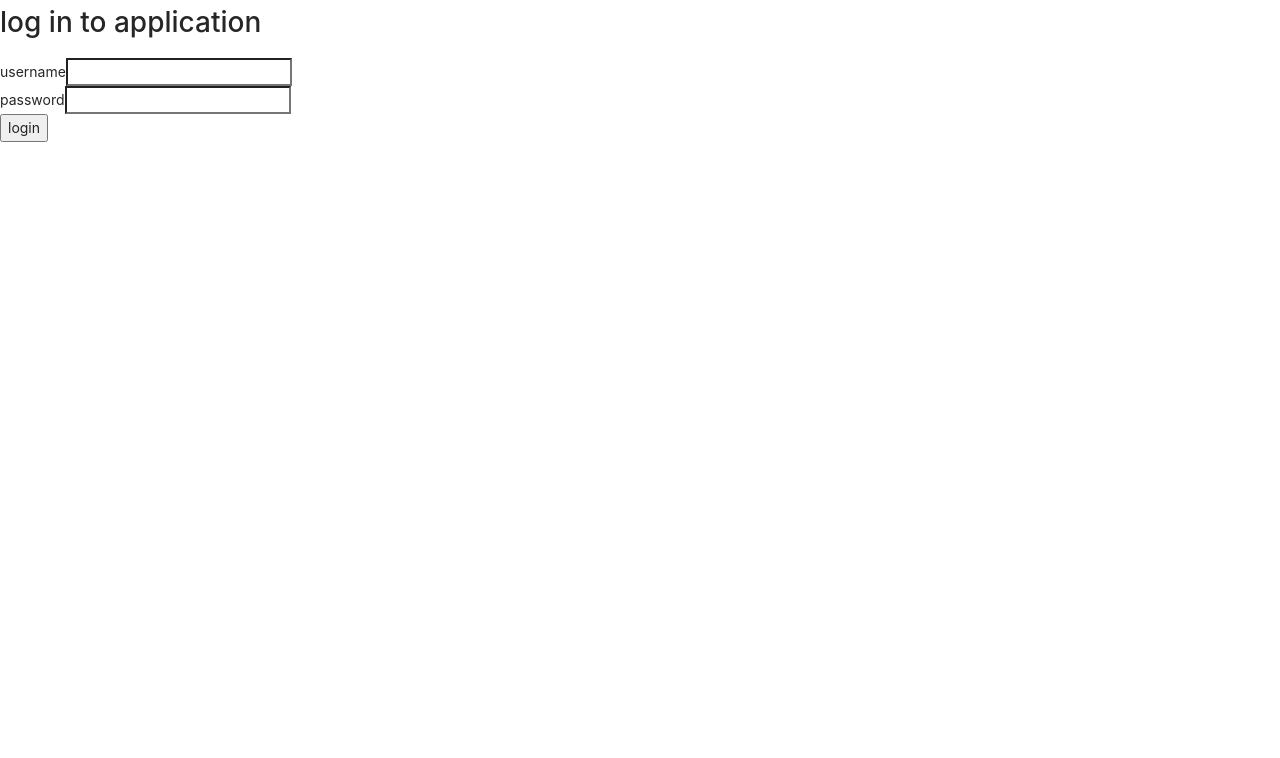
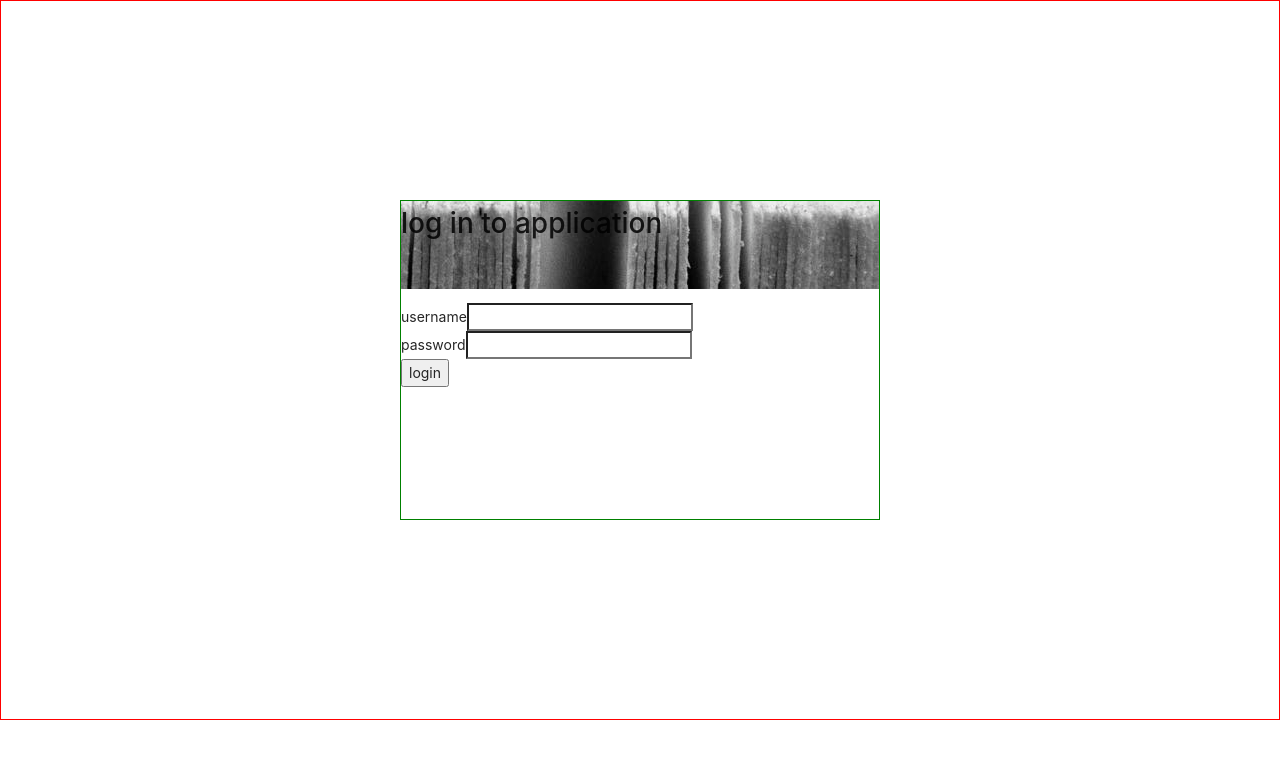
Before and after one commit to damigreen/BlogKeep, a React (Create React App) app: page / in a window 1280 px wide. Shown: the top 758 px of the page. Built offline with nearby package versions, Linux system fonts and the light colour scheme; no server answers.

Commit message:
Created a layout  for login page

```diff
--- a/src/App.css
+++ b/src/App.css
@@ -46,6 +46,34 @@ Style for the App Component
 }
 
 /*
+Login page
+*/
+
+.login-page{
+  display: flex;
+  flex-direction: column;
+  align-items: center;
+  justify-content: center;
+  border: 1px solid red;
+  height: 45rem;
+  /* height: 720px; */
+}
+
+.login-page-center{
+  /* margin: 0 auto; */
+  width: 30rem;
+  height: 40vh;
+
+  border: 1px solid green;
+}
+.login-page-header{
+  height: 11vh;
+  background: no-repeat center url(../src/images/stock-photo-16260189.jpg);
+}
+
+
+
+/*
 Navigation
 */
 .nav-main {
@@ -81,14 +109,15 @@ Style for the Blogs Component
   justify-content: space-between;
   width: 50em;
 }
-.col-list-flex {
+
+.col-list-flex .info{
   width: auto;
   padding: 5px;
 }
 
 .col-list-flex.header {
   background-color: #242b31;
-  width: 48em;
+  width: 50em;
   padding: 5px;
   height: 6vh;
 
@@ -133,18 +162,19 @@ Blog Content
 */
 
 .blog-text-foot{
-  font-family: Georgia, 'Times New Roman', Times, sans-serif;
+  font-family: Arial, Helvetica, serif;
   color: grey;
   font-size: 13;
   float: right;
 }
 
 .blog-content {
-  background-color: #E0e0e0;
   margin: 0 auto;
   width: 55%;
-  border-width: 1px 1px 1px 7px;
-  box-shadow: 0.1em 0.1em 0.1em 0.1em;
+  background-color: #f8f9fa;
+  border: 1px solid #eaecf0;
+  padding: 1em;
+  white-space: pre-wrap;
   overflow: hidden;
 }
 
--- a/src/App.js
+++ b/src/App.js
@@ -75,8 +75,7 @@ function App(props) {
 
   if (user === null) {
     return(
-      <div>
-        <h1>log in to application</h1>
+      <div className='login-page'>
         <LoginForm
           username={username.form}
           password={password.form}
--- a/src/components/BlogInfo.js
+++ b/src/components/BlogInfo.js
@@ -28,10 +28,10 @@ const Button = styled.button`
   padding: 0.5rem 0;
   margin: 0.5rem 1rem;
   display: inline-block;
-  border-radius: 3px;
-  background: grey;
+  border: 2px solid #242b31;
+  background: #242b31;
   float: right;
-  width: 10rem
+  width: 8rem;
 
 `
 
--- a/src/components/LoginForm.js
+++ b/src/components/LoginForm.js
@@ -3,8 +3,9 @@ import React from 'react';
 const LoginForm = ({ username, password, handleLogin }) => {
 
   return (
-    <div className="login">
-      <form onSubmit={handleLogin}>
+    <div className="login-page-center">
+      <h1 className='login-page-header'>log in to application</h1>
+      <form className='login-page-form' onSubmit={handleLogin}>
         <div>
           username
           <input {...username} />
```
Also changed, not shown: src/images/stock-photo-16260189.jpg (added).
